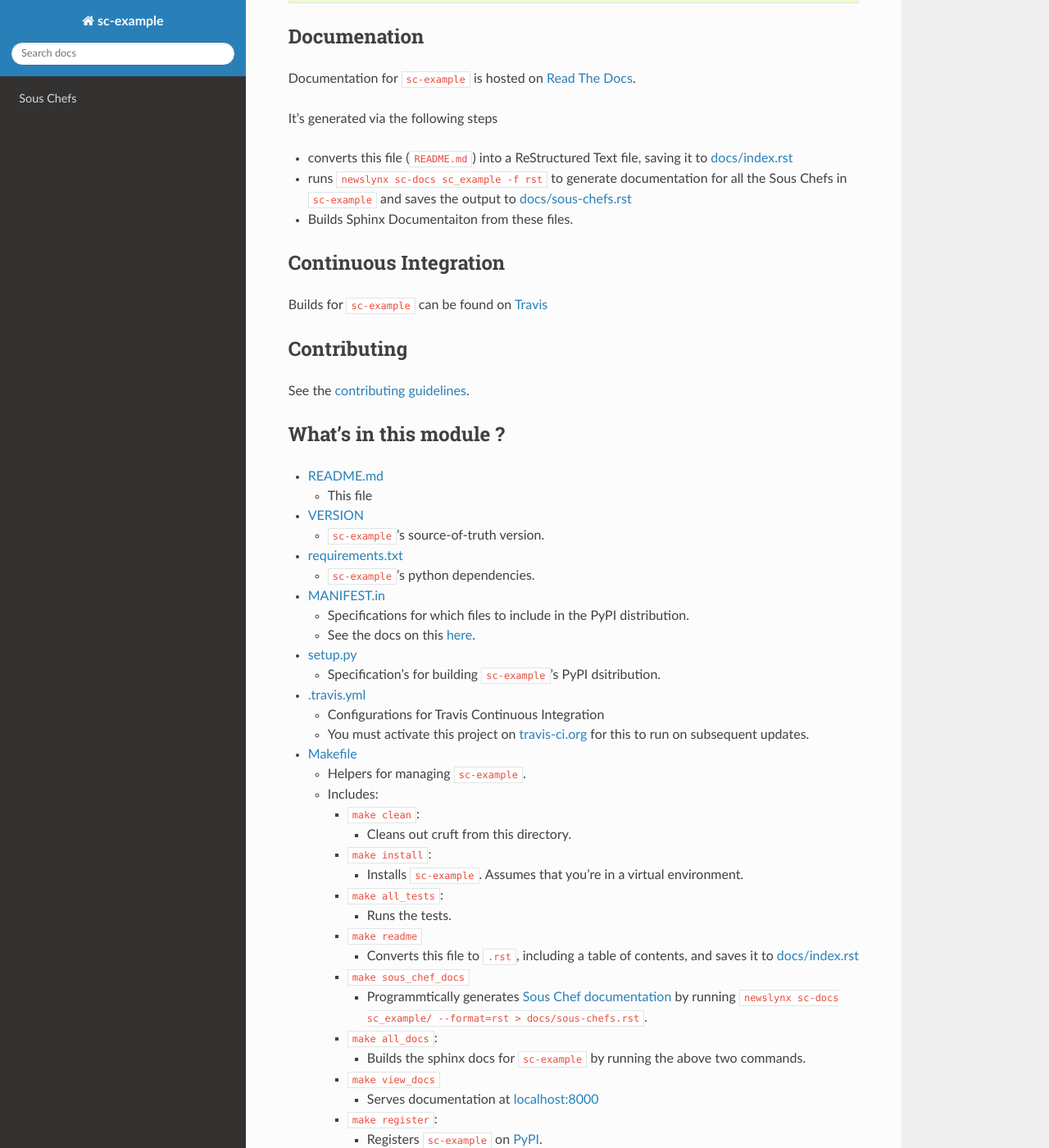
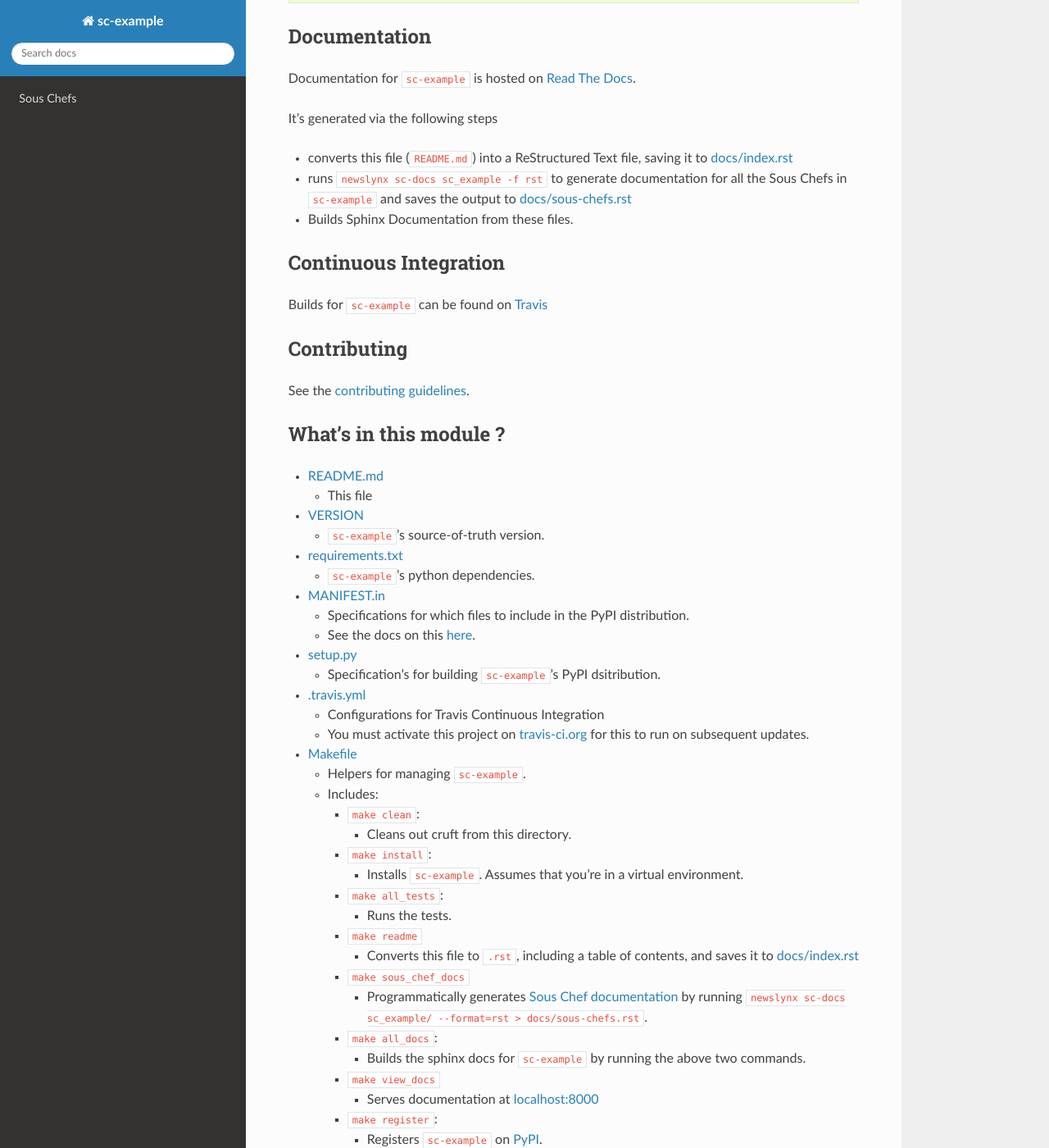
Before and after one commit to newslynx/sc-example, a Sphinx documentation site: the page built from docs/index.rst, in a window 1280 px wide and 1400 px high, scrolled down 574 px. Shown: the whole window at 82% size. Built offline with Sphinx 7.4.7 and the Read the Docs theme 2.0.0, drawn with Linux system fonts in a browser that asks for light colours; pages that are not in the unit, such as notebooks, are missing from menus.

Commit message:
fix typos

```diff
--- a/docs/index.rst
+++ b/docs/index.rst
@@ -24,7 +24,7 @@ Requires ``nose``
 
     $ nosetests
 
-Documenation
+Documentation
 ------------
 
 Documentation for ``sc-example`` is hosted on `Read The
@@ -38,7 +38,7 @@ It's generated via the following steps
 -  runs ``newslynx sc-docs sc_example -f rst`` to generate documentation
    for all the Sous Chefs in ``sc-example`` and saves the output to
    `docs/sous-chefs.rst <https://github.com/newslynx/sc-example/blob/master/docs/sous-chefs.rst>`__
--  Builds Sphinx Documentaiton from these files.
+-  Builds Sphinx Documentation from these files.
 
 Continuous Integration
 ----------------------
@@ -111,7 +111,7 @@ What's in this module ?
 
       -  ``make sous_chef_docs``
 
-         -  Programmtically generates `Sous Chef
+         -  Programmatically generates `Sous Chef
             documentation <https://github.com/newslynx/sc-example/blob/master/docs/sous-chefs.rst>`__
             by running
             ``newslynx sc-docs sc_example/ --format=rst > docs/sous-chefs.rst``.
```
Also changed, not shown: CONTRIBUTING.md (+1 -1 lines).
